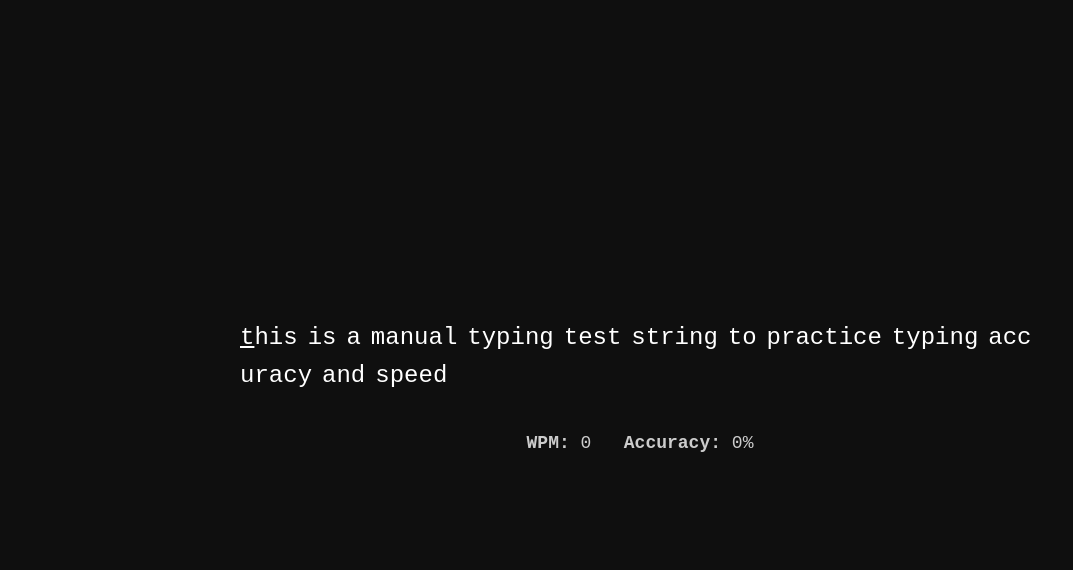
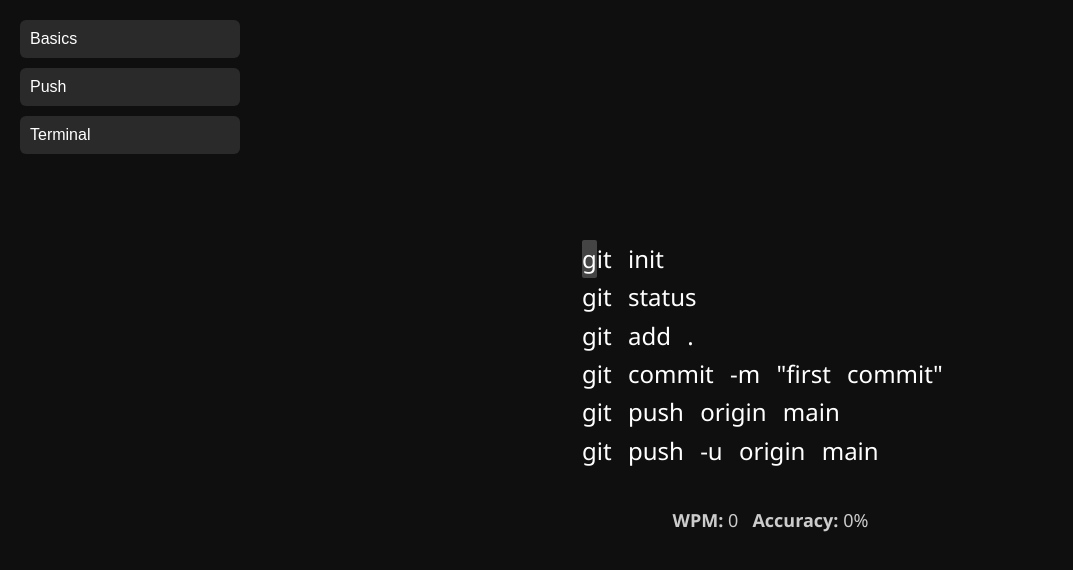
Before and after one commit to bombaleabhinav/SwiftKeys, a plain HTML site: page git-commands.html in a window 1280 px wide. Shown: the whole page, without its empty margins (0-1073 px from the left). Drawn offline with Linux system fonts and the light colour scheme.

Commit message:
added github commands

```diff
--- a/git-commands.html
+++ b/git-commands.html
@@ -3,18 +3,52 @@
 <head>
   <meta charset="UTF-8" />
   <meta name="viewport" content="width=device-width, initial-scale=1.0"/>
-  <title>Monkeytype Clone</title>
+  <title>Git Typing Practice</title>
   <style>
     body {
       margin: 0;
-      font-family: 'Courier New', Courier, monospace;
+      font-family: 'Segoe UI', Tahoma, Geneva, Verdana, sans-serif;
       background-color: #0f0f0f;
       color: #fff;
+      display: flex;
+      height: 100vh;
+      overflow: hidden;
+    }
+
+    /* Sidebar */
+    #sidebar {
+      width: 220px;
+      background-color: transparent;
+      padding: 20px;
+      display: flex;
+      flex-direction: column;
+      gap: 10px;
+      border-right: 1px solid transparent;
+    }
+
+    #sidebar button {
+      background: #2a2a2a;
+      border: none;
+      padding: 10px;
+      border-radius: 6px;
+      color: #fff;
+      cursor: pointer;
+      text-align: left;
+      font-size: 16px;
+      transition: background 0.2s;
+    }
+
+    #sidebar button:hover {
+      background: #5682B1;
+    }
+
+    /* Main area */
+    #main {
+      flex: 1;
       display: flex;
       flex-direction: column;
       align-items: center;
       justify-content: center;
-      height: 100vh;
     }
 
     #test-box {
@@ -24,6 +58,7 @@
       line-height: 1.6;
       word-wrap: break-word;
       margin-bottom: 20px;
+      white-space: pre-wrap;
     }
 
     .word {
@@ -34,22 +69,14 @@
       display: inline-block;
     }
 
-    .char.correct {
-      color: #4caf50;
+    .char.correct { color: #4caf50; }
+    .char.incorrect { color: #f44336; }
+    .char.active {
+      background-color: #444;
+      border-radius: 2px;
     }
 
-    .char.incorrect {
-      color: #f44336;
-    }
-
-    .char.active {
-      text-decoration: underline;
-    }
-
-    #input {
-      opacity: 0;
-      position: absolute;
-    }
+    #input { opacity: 0; position: absolute; }
 
     #live-stats {
       margin-bottom: 10px;
@@ -60,9 +87,18 @@
 </head>
 <body>
 
+  <!-- Sidebar -->
+  <div id="sidebar">
+    <button onclick="loadCategory('basics')">Basics</button>
+    <button onclick="loadCategory('push')">Push</button>
+    <button onclick="loadCategory('terminal')">Terminal</button>
+
+  </div>
+
+  <!-- Main typing area -->
+  <div id="main">
     <div id="test-box"></div>
     <input type="text" id="input" autofocus />
-
     <div id="live-stats">
       <p>
         <strong>WPM:</strong> <span id="live-wpm">0</span>
@@ -70,9 +106,9 @@
         <strong>Accuracy:</strong> <span id="live-accuracy">0</span>%
       </p>
     </div>
+  </div>
 
   <script>
-    const wordList = "the quick brown fox jumps over the lazy dog speed coding test monkeytype clone javascript typing challenge practice fast keyboard performance error feedback".split(" ");
     const testBox = document.getElementById("test-box");
     const input = document.getElementById("input");
     const liveWpmDisplay = document.getElementById("live-wpm");
@@ -85,18 +121,55 @@
     let startTime = null;
     let testEnded = false;
 
-    function generateWords() {
-      const manualString = "this is a manual typing test string to practice typing accuracy and speed";
-      words = manualString.trim().split(/\s+/);
+    // Categories of commands
+    const categories = {
+      basics: `
+git init
+git status
+git add .
+git commit -m "first commit"
+git push origin main
+git push -u origin main
+      `,
+      push: `
+git pull origin main
+git fetch origin
+git branch -d feature
+git branch -D feature
+git push origin --delete feature
+      `,
+      terminal: `
+ls
+pwd
+cd Desktop
+git bash
+mkdir directoryName
+touch index.html
+touch style.css
+touch app.js
+rmdir directoryName
+`,
+      delete: `
+git branch -d feature
+git branch -D feature
+git push origin --delete feature
+      `
+    };
+
+    function generateWords(category) {
+      const manualString = categories[category] || categories.basics;
+      words = manualString.trim().split("\n").map(line => line.split(" "));
     }
 
     function renderWords() {
       testBox.innerHTML = '';
       typedChars = [];
-      words.forEach((word, wi) => {
+
+      words.forEach((line, li) => {
+        line.forEach((word, wi) => {
           const wordSpan = document.createElement('span');
           wordSpan.className = 'word';
-        wordSpan.setAttribute('data-word-index', wi);
+          wordSpan.setAttribute('data-word-index', `${li}-${wi}`);
 
           [...word].forEach((char) => {
             const charSpan = document.createElement('span');
@@ -107,15 +180,19 @@
 
           testBox.appendChild(wordSpan);
           typedChars.push([]);
+
+          const space = document.createTextNode(" ");
+          testBox.appendChild(space);
+        });
+
+        testBox.appendChild(document.createElement("br"));
       });
     }
 
     function highlightActiveChar() {
       document.querySelectorAll('.char.active').forEach(c => c.classList.remove('active'));
-
-      const wordSpan = document.querySelector(`.word[data-word-index="${currentWordIndex}"]`);
+      const wordSpan = document.querySelectorAll('.word')[currentWordIndex];
       if (!wordSpan) return;
-
       const charSpan = wordSpan.children[currentCharIndex] || wordSpan.lastChild;
       if (charSpan) charSpan.classList.add('active');
     }
@@ -123,10 +200,11 @@
     function calculateStats() {
       let totalTyped = 0;
       let correct = 0;
+      const flatWords = words.flat();
 
       for (let wi = 0; wi < typedChars.length; wi++) {
         const typedWord = typedChars[wi];
-        const actualWord = words[wi];
+        const actualWord = flatWords[wi];
         for (let ci = 0; ci < typedWord.length; ci++) {
           totalTyped++;
           if (actualWord[ci] === typedWord[ci]) {
@@ -158,17 +236,16 @@
       if (testEnded) return;
       if (!startTime) startTime = Date.now();
 
-      const currentWord = words[currentWordIndex];
-      const wordSpan = document.querySelector(`.word[data-word-index="${currentWordIndex}"]`);
+      const flatWords = words.flat();
+      const currentWord = flatWords[currentWordIndex];
+      const wordSpan = document.querySelectorAll('.word')[currentWordIndex];
       const chars = wordSpan.querySelectorAll('.char');
 
       if (e.key === ' ') {
         e.preventDefault();
-
         currentWordIndex++;
         currentCharIndex = 0;
-
-        if (currentWordIndex >= words.length) {
+        if (currentWordIndex >= flatWords.length) {
           endTest();
         } else {
           highlightActiveChar();
@@ -179,21 +256,20 @@
 
       if (e.key === 'Backspace') {
         e.preventDefault();
-
         if (currentCharIndex > 0) {
           currentCharIndex--;
           typedChars[currentWordIndex].pop();
           chars[currentCharIndex].classList.remove('correct', 'incorrect');
         } else if (currentWordIndex > 0) {
           currentWordIndex--;
+          const prevWordSpan = document.querySelectorAll('.word')[currentWordIndex];
           currentCharIndex = typedChars[currentWordIndex].length;
+          if (currentCharIndex > 0) {
+            currentCharIndex--;
             typedChars[currentWordIndex].pop();
-          const prevChars = document.querySelectorAll(`.word[data-word-index="${currentWordIndex}"] .char`);
-          if (currentCharIndex < prevChars.length) {
-            prevChars[currentCharIndex].classList.remove('correct', 'incorrect');
+            prevWordSpan.children[currentCharIndex].classList.remove('correct', 'incorrect');
           }
         }
-
         highlightActiveChar();
         updateLiveStats();
         return;
@@ -203,7 +279,6 @@
         const char = e.key;
         const expectedChar = currentWord[currentCharIndex];
         const charSpan = chars[currentCharIndex];
-
         typedChars[currentWordIndex].push(char);
 
         if (char === expectedChar) {
@@ -219,17 +294,15 @@
         updateLiveStats();
       }
 
-      // End test immediately after last letter of last word is typed
-      const isLastWord = currentWordIndex === words.length - 1;
+      const isLastWord = currentWordIndex === flatWords.length - 1;
       const isLastChar = currentCharIndex === currentWord.length;
-
       if (isLastWord && isLastChar) {
         endTest();
       }
     });
 
-    function startTest() {
-      generateWords();
+    function startTest(category = "basics") {
+      generateWords(category);
       renderWords();
       currentWordIndex = 0;
       currentCharIndex = 0;
@@ -243,28 +316,11 @@
       liveAccDisplay.textContent = '0';
     }
 
-    // Shortcut: Tab + Enter to restart test
-    let tabPressed = false;
-
-    document.addEventListener('keydown', (e) => {
-      if (e.key === 'Tab') {
-        tabPressed = true;
+    function loadCategory(category) {
+      startTest(category);
     }
 
-      if (tabPressed && e.key === 'Enter') {
-        e.preventDefault();
-        startTest();
-        tabPressed = false;
-      }
-    });
-
-    document.addEventListener('keyup', (e) => {
-      if (e.key === 'Tab') {
-        tabPressed = false;
-      }
-    });
-
-    window.onload = startTest;
+    window.onload = () => startTest("basics");
     document.body.addEventListener('click', () => input.focus());
   </script>
 
```
Lines whose indentation alone changed are shown as unchanged.
